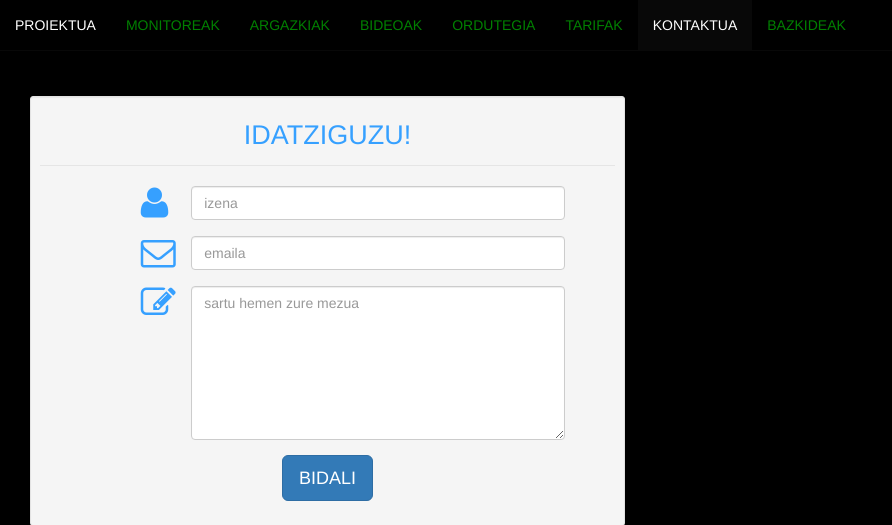
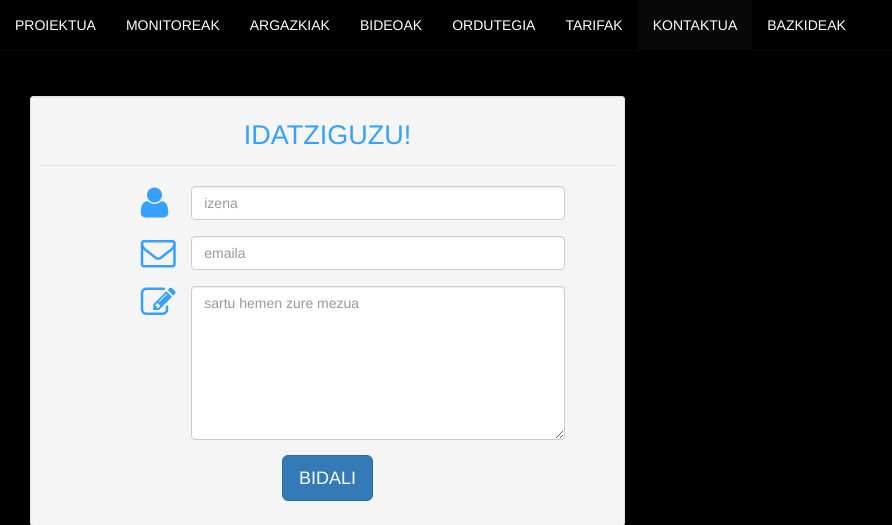
Before and after one commit to ibalenciaga/ilargiberdeatemp, a PHP site: page /kontaktua.html in a window 1280 px wide. Shown: the top 525 px of the page, without its empty margins (0-892 px from the left). Run offline with PHP 8.4, Linux system fonts and the light colour scheme.

Commit message:
mantenimendua

```diff
--- a/css/menuPrincipal.css
+++ b/css/menuPrincipal.css
@@ -7,5 +7,5 @@
 }
 
 .nav.navbar-nav li a{
-	color: green;
+	color: white;
 }
```
